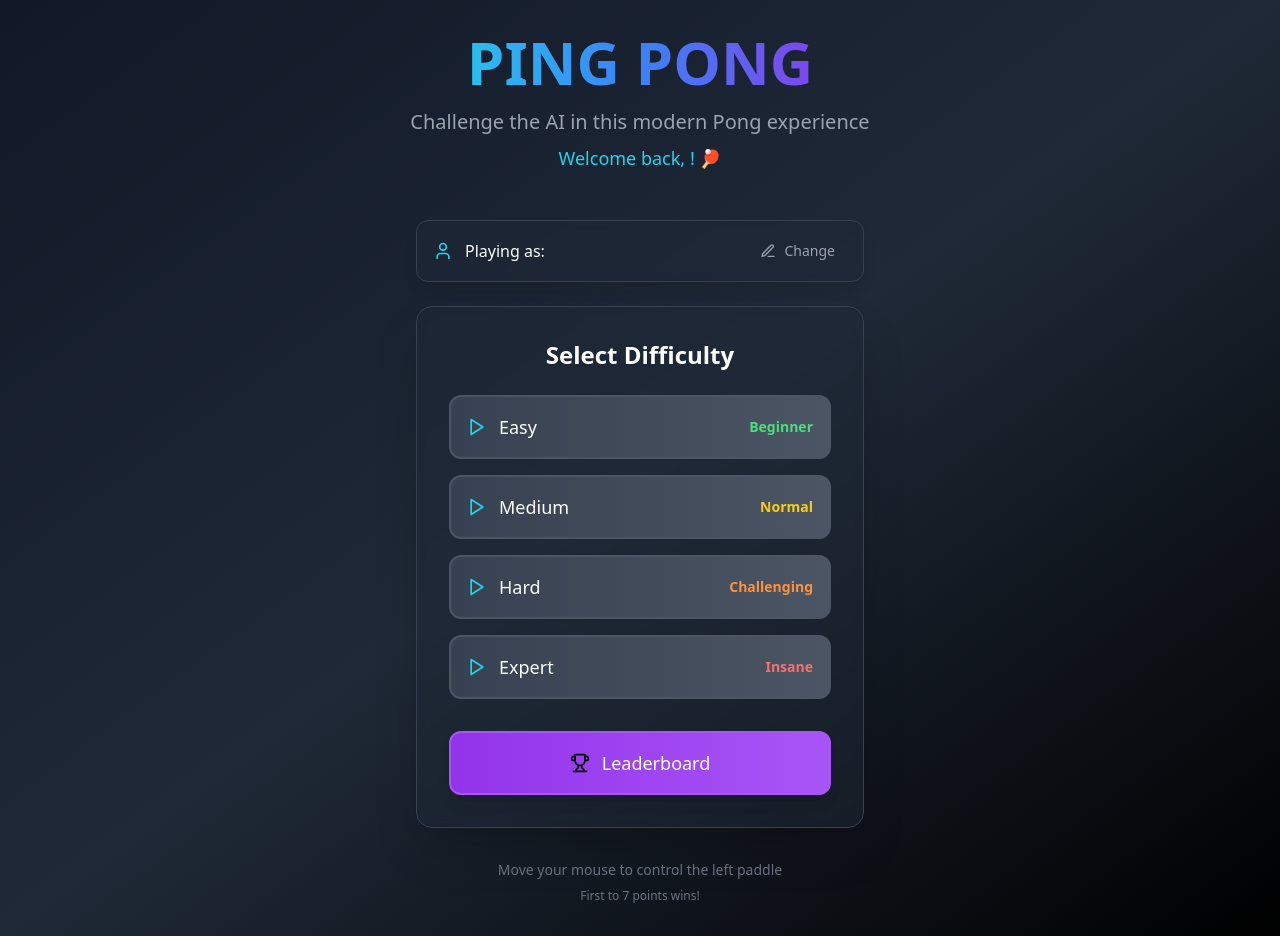
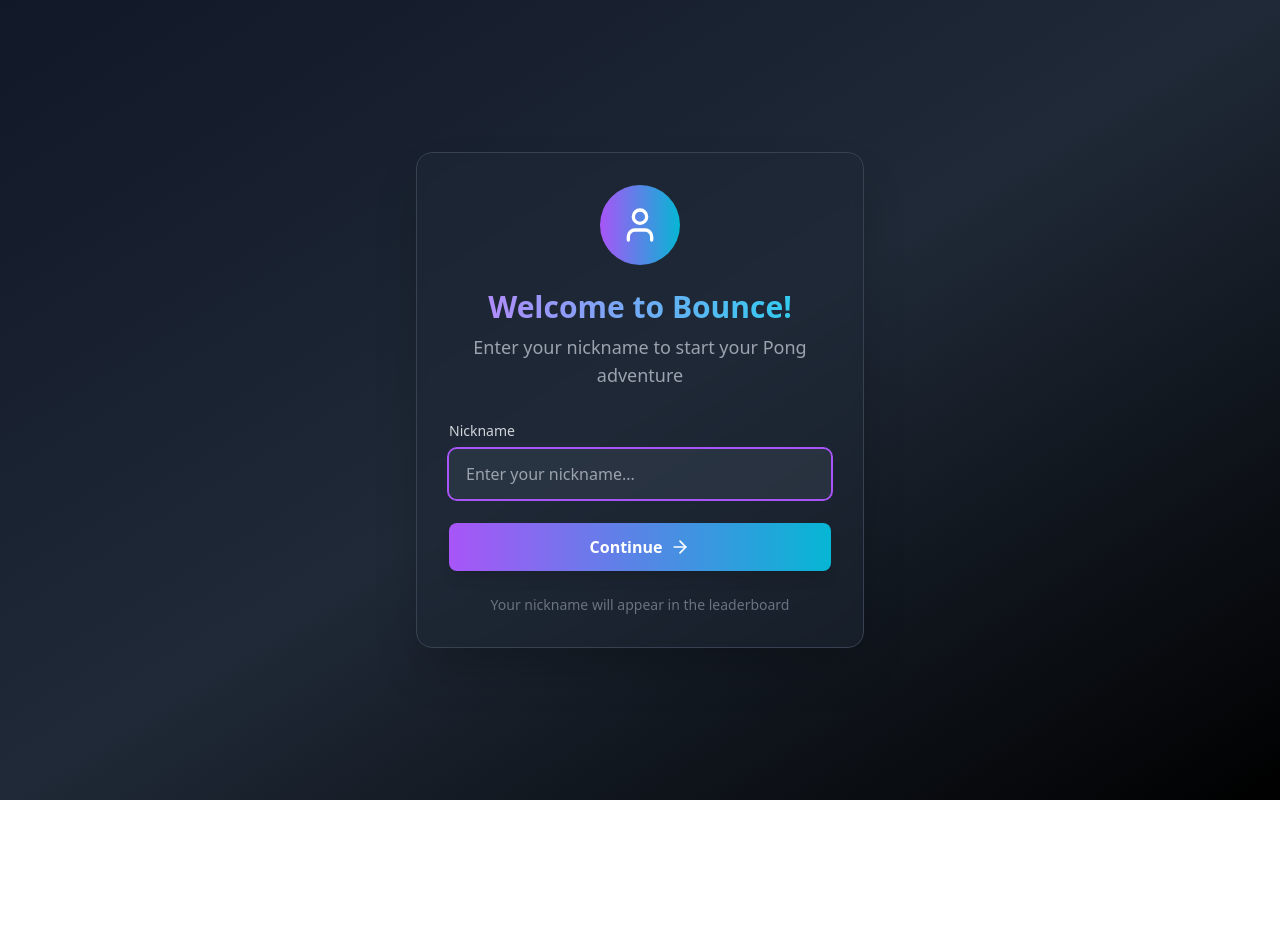
Before and after one commit to lukas-vit/bounce-2d, a React (Vite) app: page / in a window 1280 px wide. After the commit the page ends 800 px from the top, so only its background shows below. Built offline with nearby package versions, Linux system fonts and the light colour scheme.

Commit message:
feat(MAK-3): Add nickname, refactor leaderboard

```diff
--- a/src/App.tsx
+++ b/src/App.tsx
@@ -1,51 +1,81 @@
-import React, { useState } from 'react';
-import Menu from './components/Menu';
-import Game from './components/Game';
-import Leaderboard from './components/Leaderboard';
-import { Difficulty } from './types/game';
-
-type AppState = 'menu' | 'game' | 'leaderboard';
+import React, { useState, useEffect } from "react";
+import Menu from "./components/Menu";
+import Game from "./components/Game";
+import Leaderboard from "./components/Leaderboard";
+import NicknameInput from "./components/NicknameInput";
+import { Difficulty, GameStatus } from "./types/game";
 
 function App() {
-  const [appState, setAppState] = useState<AppState>('menu');
-  const [selectedDifficulty, setSelectedDifficulty] = useState<Difficulty>('medium');
+  const [appState, setAppState] = useState<GameStatus>(GameStatus.NICKNAME);
+  const [selectedDifficulty, setSelectedDifficulty] =
+    useState<Difficulty>("medium");
+  const [nickname, setNickname] = useState<string>("");
+
+  useEffect(() => {
+    // Check if nickname already exists in localStorage
+    const savedNickname = localStorage.getItem('bounce-nickname');
+    if (savedNickname) {
+      setNickname(savedNickname);
+      setAppState(GameStatus.MENU);
+    }
+  }, []);
+
+  const handleNicknameSubmit = (newNickname: string) => {
+    setNickname(newNickname);
+    setAppState(GameStatus.MENU);
+  };
 
   const handleStartGame = (difficulty: Difficulty) => {
     setSelectedDifficulty(difficulty);
-    setAppState('game');
+    setAppState(GameStatus.PLAYING);
   };
 
   const handleEndGame = () => {
-    setAppState('menu');
+    setAppState(GameStatus.MENU);
+  };
+
+  const handleGameOver = () => {
+    setAppState(GameStatus.LEADERBOARD);
   };
 
   const handleShowLeaderboard = () => {
-    setAppState('leaderboard');
+    setAppState(GameStatus.LEADERBOARD);
   };
 
   const handleBackToMenu = () => {
-    setAppState('menu');
+    setAppState(GameStatus.MENU);
   };
 
-  if (appState === 'game') {
+  // Render appropriate component based on app state
+  const renderComponent = () => {
+    switch (appState) {
+      case GameStatus.NICKNAME:
+        return <NicknameInput onNicknameSubmit={handleNicknameSubmit} />;
+      case GameStatus.PLAYING:
         return (
           <Game
             difficulty={selectedDifficulty}
             onEndGame={handleEndGame}
+            onGameOver={handleGameOver}
+            currentNickname={nickname}
           />
         );
-  }
-
-  if (appState === 'leaderboard') {
-    return <Leaderboard onBack={handleBackToMenu} />;
-  }
-
+      case GameStatus.LEADERBOARD:
+        return <Leaderboard onBack={handleBackToMenu} currentNickname={nickname} />;
+      case GameStatus.MENU:
+      default:
         return (
           <Menu
             onStartGame={handleStartGame}
             onShowLeaderboard={handleShowLeaderboard}
+            onChangeNickname={() => setAppState(GameStatus.NICKNAME)}
+            currentNickname={nickname}
           />
         );
     }
+  };
+
+  return renderComponent();
+}
 
 export default App;
--- a/src/components/Leaderboard.tsx
+++ b/src/components/Leaderboard.tsx
@@ -1,22 +1,38 @@
-import React from 'react';
-import { Trophy, ArrowLeft, Medal, Award } from 'lucide-react';
-import { getLeaderboard, formatDifficulty, getDifficultyColor } from '../utils/gameUtils';
+import React from "react";
+import { Trophy, ArrowLeft, Medal, Award } from "lucide-react";
+import {
+  getLeaderboard,
+  formatDifficulty,
+  getDifficultyColor,
+} from "../utils/gameUtils";
 
 interface LeaderboardProps {
   onBack: () => void;
+  currentNickname?: string;
 }
 
-const Leaderboard: React.FC<LeaderboardProps> = ({ onBack }) => {
+const Leaderboard: React.FC<LeaderboardProps> = ({
+  onBack,
+  currentNickname,
+}) => {
   const leaderboard = getLeaderboard();
 
-  console.log('Leaderboard data:', leaderboard); // Debug log
+  console.log("Leaderboard data:", leaderboard); // Debug log
 
   const getRankIcon = (index: number) => {
     switch (index) {
-      case 0: return <Trophy className="w-6 h-6 text-yellow-400" />;
-      case 1: return <Medal className="w-6 h-6 text-gray-300" />;
-      case 2: return <Award className="w-6 h-6 text-amber-600" />;
-      default: return <div className="w-6 h-6 flex items-center justify-center text-gray-400 font-bold">{index + 1}</div>;
+      case 0:
+        return <Trophy className="w-6 h-6 text-yellow-400" />;
+      case 1:
+        return <Medal className="w-6 h-6 text-gray-300" />;
+      case 2:
+        return <Award className="w-6 h-6 text-amber-600" />;
+      default:
+        return (
+          <div className="w-6 h-6 flex items-center justify-center text-gray-400 font-bold">
+            {index + 1}
+          </div>
+        );
     }
   };
 
@@ -32,11 +48,9 @@ const Leaderboard: React.FC<LeaderboardProps> = ({ onBack }) => {
             <ArrowLeft className="w-5 h-5" />
             Back
           </button>
-
           <h1 className="text-3xl font-bold text-center bg-gradient-to-r from-purple-400 to-cyan-400 bg-clip-text text-transparent">
             Leaderboard
           </h1>
-
           <div className="w-20"></div> {/* Spacer for centering */}
         </div>
 
@@ -44,7 +58,9 @@ const Leaderboard: React.FC<LeaderboardProps> = ({ onBack }) => {
           <div className="text-center py-12">
             <Trophy className="w-16 h-16 text-gray-600 mx-auto mb-4" />
             <p className="text-xl text-gray-400 mb-2">No scores yet!</p>
-            <p className="text-gray-500">Play a game to set your first record</p>
+            <p className="text-gray-500">
+              Play a game to set your first record
+            </p>
           </div>
         ) : (
           <div className="space-y-3">
@@ -52,23 +68,36 @@ const Leaderboard: React.FC<LeaderboardProps> = ({ onBack }) => {
               <div
                 key={index}
                 className={`flex items-center justify-between p-4 rounded-xl transition-all duration-300
-                  ${index < 3
-                    ? 'bg-gradient-to-r from-gray-700 to-gray-600 border-2 border-yellow-400/30'
-                    : 'bg-gray-700/50 border border-gray-600'
+                  ${
+                    index < 3
+                      ? "bg-gradient-to-r from-gray-700 to-gray-600 border-2 border-yellow-400/30"
+                      : "bg-gray-700/50 border border-gray-600"
                   } hover:bg-gray-600/50 transform hover:scale-102`}
               >
                 <div className="flex items-center gap-4">
                   {getRankIcon(index)}
                   <div>
-                    <div className="text-lg font-semibold text-white">
-                      Score: {entry.score}
+                    <div
+                      className={`text-lg font-semibold ${
+                        entry.nickname === currentNickname
+                          ? "text-cyan-400"
+                          : "text-white"
+                      }`}
+                    >
+                      {entry.nickname}
                     </div>
-                    <div className="text-sm text-gray-400">{entry.date}</div>
+                    <div className="text-sm text-gray-400">
+                      Score: {entry.score} • {entry.date}
+                    </div>
                   </div>
                 </div>
 
                 <div className="text-right">
-                  <div className={`text-sm font-medium ${getDifficultyColor(entry.difficulty)}`}>
+                  <div
+                    className={`text-sm font-medium ${getDifficultyColor(
+                      entry.difficulty
+                    )}`}
+                  >
                     {formatDifficulty(entry.difficulty)}
                   </div>
                 </div>
--- /dev/null
+++ b/src/components/NicknameInput.tsx
@@ -0,0 +1,107 @@
+import React, { useState, useEffect } from "react";
+import { User, ArrowRight } from "lucide-react";
+
+interface NicknameInputProps {
+  onNicknameSubmit: (nickname: string) => void;
+}
+
+const NicknameInput: React.FC<NicknameInputProps> = ({ onNicknameSubmit }) => {
+  const [nickname, setNickname] = useState("");
+  const [error, setError] = useState("");
+
+  useEffect(() => {
+    // Focus the input when component mounts
+    const input = document.getElementById("nickname-input");
+    if (input) {
+      input.focus();
+    }
+  }, []);
+
+  const handleSubmit = (e: React.FormEvent) => {
+    e.preventDefault();
+    const trimmedNickname = nickname.trim();
+
+    if (trimmedNickname.length === 0) {
+      setError("Please enter a nickname");
+      return;
+    }
+
+    if (trimmedNickname.length > 20) {
+      setError("Nickname must be 20 characters or less");
+      return;
+    }
+
+    // Save nickname to localStorage
+    localStorage.setItem("bounce-nickname", trimmedNickname);
+    onNicknameSubmit(trimmedNickname);
+  };
+
+  const handleKeyPress = (e: React.KeyboardEvent) => {
+    if (e.key === "Enter") {
+      handleSubmit(e);
+    }
+  };
+
+  return (
+    <div className="flex flex-col items-center justify-center min-h-screen bg-gradient-to-br from-gray-900 via-gray-800 to-black p-8">
+      <div className="bg-gray-800/50 backdrop-blur-sm border border-gray-700 rounded-2xl p-8 shadow-2xl max-w-md w-full">
+        <div className="text-center mb-8">
+          <div className="w-20 h-20 bg-gradient-to-r from-purple-500 to-cyan-500 rounded-full flex items-center justify-center mx-auto mb-6">
+            <User className="w-10 h-10 text-white" />
+          </div>
+          <h1 className="text-3xl font-bold bg-gradient-to-r from-purple-400 to-cyan-400 bg-clip-text text-transparent mb-2">
+            Welcome to Bounce!
+          </h1>
+          <p className="text-gray-400 text-lg">
+            Enter your nickname to start your Pong adventure
+          </p>
+        </div>
+
+        <form onSubmit={handleSubmit} className="space-y-6">
+          <div>
+            <label
+              htmlFor="nickname-input"
+              className="block text-sm font-medium text-gray-300 mb-2"
+            >
+              Nickname
+            </label>
+            <input
+              id="nickname-input"
+              type="text"
+              value={nickname}
+              onChange={(e) => {
+                setNickname(e.target.value);
+                setError("");
+              }}
+              onKeyPress={handleKeyPress}
+              placeholder="Enter your nickname..."
+              className="w-full px-4 py-3 bg-gray-700/50 border border-gray-600 rounded-lg text-white placeholder-gray-400
+                focus:outline-none focus:ring-2 focus:ring-purple-500 focus:border-transparent transition-all duration-300
+                hover:border-gray-500"
+              maxLength={20}
+            />
+            {error && <p className="text-red-400 text-sm mt-2">{error}</p>}
+          </div>
+
+          <button
+            type="submit"
+            className="w-full bg-gradient-to-r from-purple-500 to-cyan-500 hover:from-purple-600 hover:to-cyan-600
+              text-white font-semibold py-3 px-6 rounded-lg transition-all duration-300 transform hover:scale-105
+              flex items-center justify-center gap-2 shadow-lg hover:shadow-xl"
+          >
+            Continue
+            <ArrowRight className="w-5 h-5" />
+          </button>
+        </form>
+
+        <div className="mt-6 text-center">
+          <p className="text-sm text-gray-500">
+            Your nickname will appear in the leaderboard
+          </p>
+        </div>
+      </div>
+    </div>
+  );
+};
+
+export default NicknameInput;
```
Lines whose indentation alone changed are shown as unchanged.
